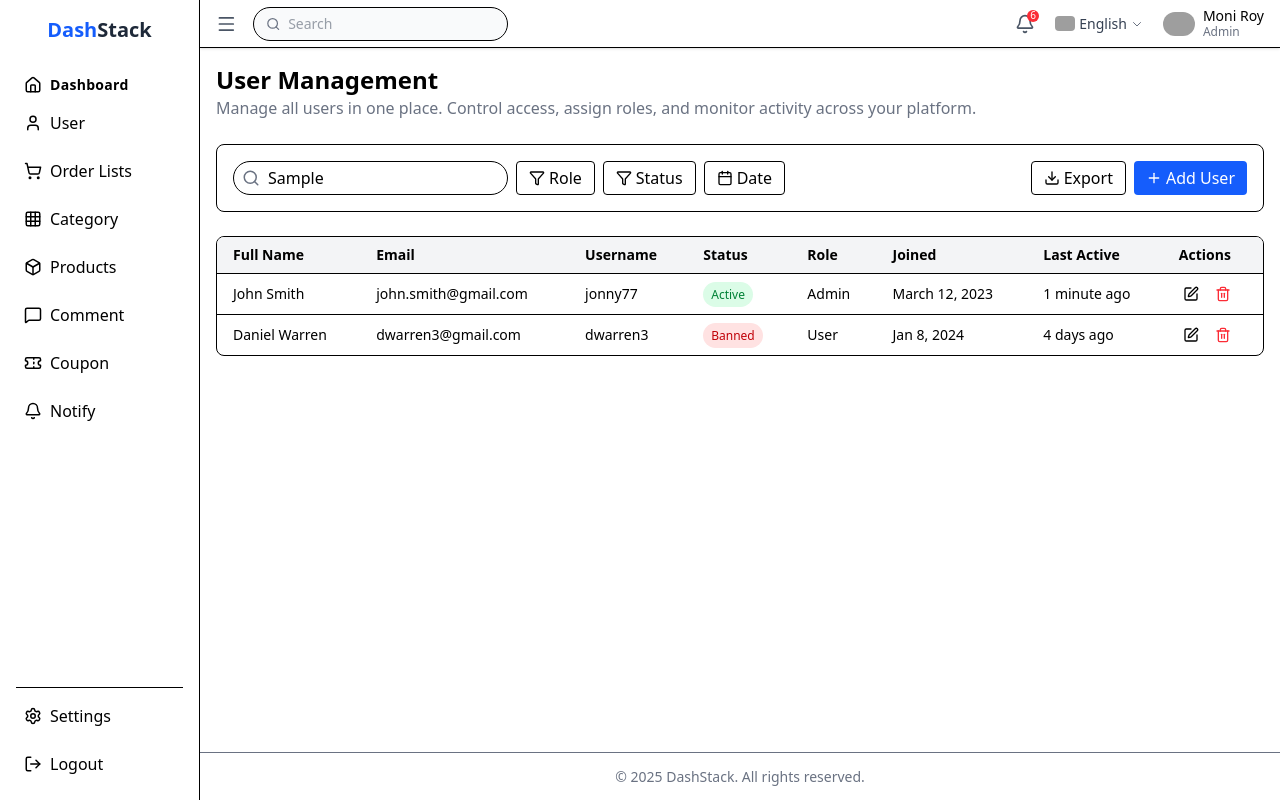
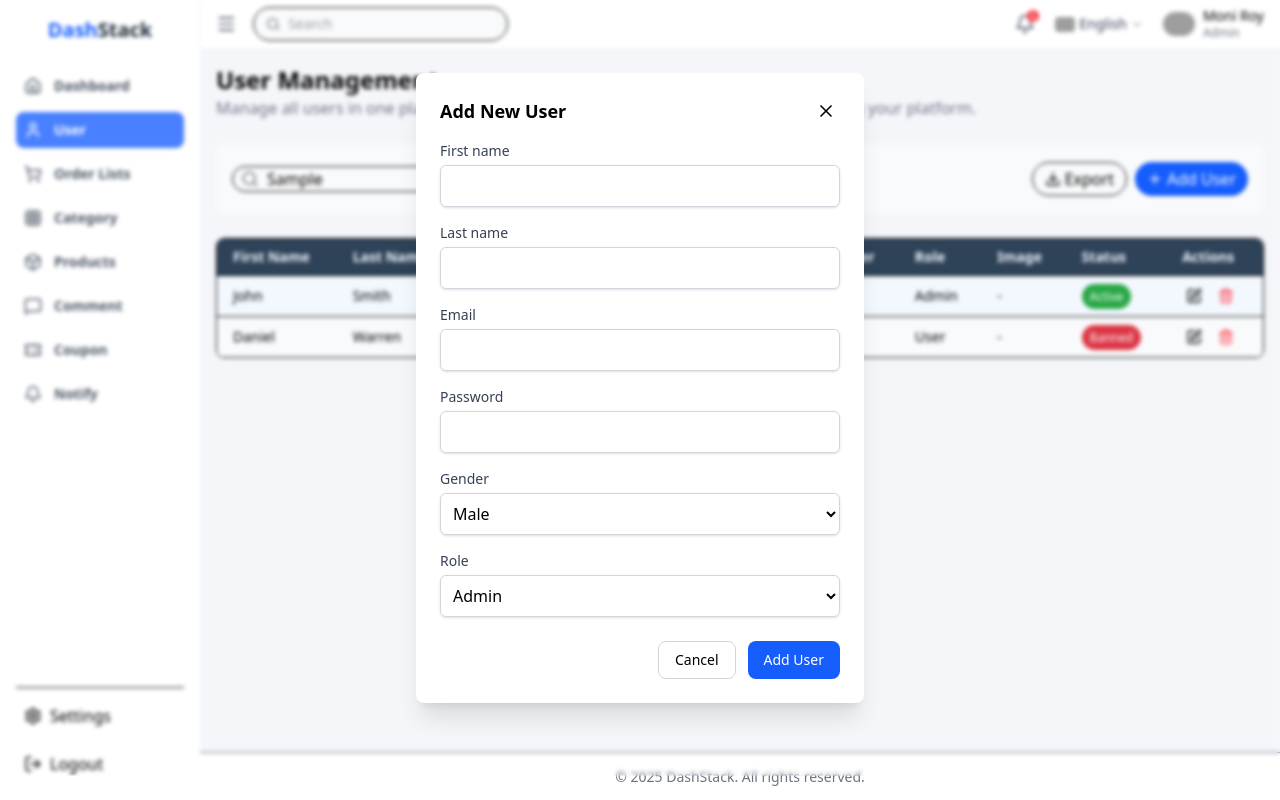
Before and after one commit to vuongducthoai/Project_ShopApp_Admin_FrontEnd_NextJS, a Next.js app in the folder frontend/: page /users in a window 1280 px wide. Both pictures are taken after typing "Sample" into the empty fields and a click on the button "Add User". Built offline with nearby package versions, Linux system fonts and the light colour scheme; grey boxes are pictures that could not be loaded.

Commit message:
fronent user

```diff
--- a/frontend/src/app/layout.tsx
+++ b/frontend/src/app/layout.tsx
@@ -26,7 +26,7 @@ export default function RootLayout({
         {/* Main Content */}
         <div className="flex flex-col flex-1">
           <Header />
-          <main className="flex-1 p-4 overflow-y-auto">{children}</main>
+          <main className="flex-1 p-4 overflow-y-auto bg-[#F5F6FA]">{children}</main>
           <Footer />
         </div>
       </body>
--- a/frontend/src/app/users/page.tsx
+++ b/frontend/src/app/users/page.tsx
@@ -1,9 +1,13 @@
+"use client"
+import {useState} from "react"
 import UserTable from "@/components/users/UserTable";
 import UserFilter from "@/components/users/UserFilter";
+import AddUserModal from "@/components/users/AddUserModal";
 
 export default function UsersPage() {
+  const [isModalopen, setIsModalOpen] = useState(false);
   return (
-    <div className="space-y-6">
+    <main className="space-y-6">
       <div>
         <h1 className="text-2xl font-bold">User Management</h1>
         <p className="text-gray-500">
@@ -11,8 +15,13 @@ export default function UsersPage() {
         </p>
       </div>
 
-      <UserFilter />
+      <UserFilter onAddUserClick={() => setIsModalOpen(true)}/>
+        <AddUserModal
+          isOpen = {isModalopen}
+          onClose={() => setIsModalOpen(false)}
+        >
+        </AddUserModal>
       <UserTable />
-    </div>
+    </main>
   );
 }
--- a/frontend/src/components/layout/Header.tsx
+++ b/frontend/src/components/layout/Header.tsx
@@ -4,7 +4,7 @@ import Image from "next/image";
 
 export default function Header() {
   return (
-    <header className="h-12 bg-red border-b flex items-center justify-between px-4 shadow-sm">
+    <header className="h-12 bg-red flex items-center justify-between px-4 shadow-sm">
       {/* Left section: Menu + Search */}
       <div className="flex items-center">
         <Menu size={24} className="mr-2 text-gray-600 cursor-pointer" />
--- a/frontend/src/components/layout/Sidebar.tsx
+++ b/frontend/src/components/layout/Sidebar.tsx
@@ -1,5 +1,6 @@
 "use client";
 import Link from "next/link";
+import { usePathname } from "next/navigation";
 import {
   Home, Box, ShoppingCart, User,
   MessageSquare, Ticket, Bell,
@@ -7,40 +8,46 @@ import {
 } from "lucide-react";
 
 export default function Sidebar() {
+  const pathname = usePathname();
+
+  const navLinks = [
+     { href: "/", label: "Dashboard", icon: Home },
+    { href: "/users", label: "User", icon: User },
+    { href: "/orders", label: "Order Lists", icon: ShoppingCart },
+    { href: "/categories", label: "Category", icon: Grid },
+    { href: "/products", label: "Products", icon: Box },
+    { href: "/comments", label: "Comment", icon: MessageSquare },
+    { href: "/coupons", label: "Coupon", icon: Ticket },
+    { href: "/notifications", label: "Notify", icon: Bell },
+  ]
+
   return (
-    <aside className="w-50 h-screen bg-white border-r p-4 flex flex-col">
+    <aside className="w-50 h-screen bg-white p-4 flex flex-col">
       <h1 className="text-xl text-center font-bold text-blue-600 mb-6">Dash<span className="text-gray-800">Stack</span></h1>
       <nav className="flex-1 space-y-2">
-    <Link
-          href="/"
-          className="flex items-center gap-2 p-2 hover:bg-gray-100 rounded
-                    font-nunito font-semibold text-[14px] leading-[100%] tracking-[0.3px] mb-[1px]"
-        >
-          <Home size={18}/> Dashboard
-    </Link>
+        {navLinks.map((link) => {
+          const isActive = pathname === link.href;
+          const Icon = link.icon;
 
-
-         <Link href="/users" className="flex items-center gap-2 p-2 hover:bg-gray-100 rounded">
-          <User size={18}/> User
-        </Link>
-        <Link href="/orders" className="flex items-center gap-2 p-2 hover:bg-gray-100 rounded">
-           <ShoppingCart size={18}/> Order Lists
-        </Link>
-        <Link href="/categories" className="flex items-center gap-2 p-2 hover:bg-gray-100 rounded">
-           <Grid size={18}/> Category
-        </Link>
-        <Link href="/products" className="flex items-center gap-2 p-2 hover:bg-gray-100 rounded">
-          <Box size={18}/> Products
-        </Link>
-        <Link href="/comments" className="flex items-center gap-2 p-2 hover:bg-gray-100 rounded">
-          <MessageSquare size={18}/> Comment
-        </Link>
-        <Link href="/coupons" className="flex items-center gap-2 p-2 hover:bg-gray-100 rounded">
-          <Ticket size={18}/> Coupon
-        </Link>
-        <Link href="/notifications" className="flex items-center gap-2 p-2 hover:bg-gray-100 rounded">
-          <Bell size={18}/> Notify
-        </Link>
+          return (
+            <Link
+              key={link.label}
+              href={link.href}
+              className={`
+                flex items-center gap-3 p-2 rounded-lg font-semibold text-sm
+                transition-colors duration-200
+                ${
+                  isActive
+                    ? "bg-[#4880FF] text-white"
+                    : "text-gray-600 hover:bg-gray-100"
+                }
+              `}
+            >
+              <Icon size={18} />
+              {link.label}
+            </Link>
+          );
+        })}
       </nav>
       <div className="border-t pt-2 space-y-2">
         <Link href="/settings" className="flex items-center gap-2 p-2 hover:bg-gray-100 rounded">
--- /dev/null
+++ b/frontend/src/components/users/AddUserModal.tsx
@@ -0,0 +1,84 @@
+"use client"
+import { X } from "lucide-react"
+
+type AddUserModalProps = {
+    isOpen: boolean;
+    onClose: () => void;
+};
+
+export default function AddUserModal({isOpen, onClose} : AddUserModalProps){
+    //If Modal no open, no render
+    if(!isOpen) return null;
+
+    return (
+        <div className="fixed inset-0 backdrop-blur-[2px] z-40 flex justify-center items-center">
+              <div className="bg-white rounded-lg shadow-xl p-6 w-full max-w-md relative">
+            <div className="flex justify-between items-center mb-4">
+                <h3 className="text-lg font-semibold">Add New User</h3>
+                <button onClick={onClose} className="p-1 hover:bg-gray-200 rounded-full cursor-pointer">
+                    <X size={20}/>
+                </button>
+            </div>
+
+            {/* Form add user */}
+            <form>
+                <div className="space-y-4">
+                    <div>
+                        <label htmlFor="firstName" className="block text-sm font-medium text-gray-700">First name</label>
+                         <input suppressHydrationWarning type="text" id="firstName" className="mt-1 block w-full border border-gray-300 rounded-md shadow-sm p-2" />
+                    </div>
+                     <div>
+                        <label htmlFor="lastName" className="block text-sm font-medium text-gray-700">Last name</label>
+                         <input suppressHydrationWarning type="text" id="lastName" className="mt-1 block w-full border border-gray-300 rounded-md shadow-sm p-2" />
+                    </div>
+                    <div>
+                        <label htmlFor="email" className="block text-sm font-medium text-gray-700">Email</label>
+                        <input type="email" id="email" className="mt-1 block w-full border border-gray-300 rounded-md shadow-sm p-2" />
+                    </div>
+
+                     <div>
+                        <label htmlFor="password" className="block text-sm font-medium text-gray-700">Password</label>
+                        <input type="password" id="password" className="mt-1 block w-full border border-gray-300 rounded-md shadow-sm p-2" />
+                    </div>
+
+                    <div>
+                        <label htmlFor="gender" className="block text-sm font-medium text-gray-700">Gender</label>
+                         <select id="gender" className="mt-1 block w-full border border-gray-300 rounded-md shadow-sm p-2">
+                            <option>Male</option>
+                            <option>Female</option>
+                        </select>
+                    </div>
+
+                     <div>
+                        <label htmlFor="role" className="block text-sm font-medium text-gray-700">Role</label>
+                        <select id="role" className="mt-1 block w-full border border-gray-300 rounded-md shadow-sm p-2">
+                            <option>Admin</option>
+                            <option>Customer</option>
+                        </select>
+                     </div>
+                </div>
+
+                {/* Footer with actions */}
+
+                <div className="mt-6 flex justify-end gap-3">
+                    <button
+                    type="button"
+                    onClick={onClose}
+                    className="px-4 py-2 text-sm font-medium border border-gray-300 rounded-lg hover:bg-gray-50 cursor-pointer"
+
+                    >
+                        Cancel
+                    </button>
+
+                    <button
+                        type="submit"
+                        className="px-4 py-2 text-sm font-medium text-white bg-blue-600 rounded-lg hover:bg-blue-700 cursor-pointer"
+                        >
+                        Add User
+                    </button>
+                </div>
+            </form>
+        </div>
+    </div>
+    )
+}
--- /dev/null
+++ b/frontend/src/components/users/FilterDropdown.tsx
@@ -0,0 +1,84 @@
+"use client";
+import { useState, useRef, useEffect, ElementType } from "react";
+import { ChevronDown } from "lucide-react";
+
+
+type OptionType  = {
+  label: string;
+  icon: ElementType;
+};
+
+type FilterDropdownProps = {
+  label: string;
+  icon: ElementType;
+  options: OptionType[];
+  selectedValue: string | null;
+  onSelect: (value: string) => void;
+};
+
+
+//Component Dropdown can be reused
+export default function FilterDropdown({ label, icon: Icon, options, selectedValue, onSelect} : FilterDropdownProps) {
+    const [isOpen, setIsOpen] = useState(false);
+    const dropdownRef = useRef<HTMLDivElement>(null);
+
+    useEffect(() => {
+      function handleClickOutside(event: MouseEvent) {
+        if(dropdownRef.current && !dropdownRef.current.contains(event.target as Node)){
+          setIsOpen(false);
+        }
+      }
+      document.addEventListener("mousedown", handleClickOutside);
+      return () => {
+        document.removeEventListener("mousedown", handleClickOutside);
+      };
+    }, [dropdownRef]);
+
+    //Function handle this item selected
+    const handleSelect = (optionLabel: string) => {
+        onSelect(optionLabel);
+        setIsOpen(false);
+    }
+
+  return (
+    <div className="relative" ref={dropdownRef}>
+      <button
+        suppressHydrationWarning
+        onClick={() => setIsOpen(!isOpen)}
+        className="flex items-center gap-2 border rounded-full px-4 py-2 text-sm bg-white hover:bg-gray-50 min-w-[120px] cursor-pointer"
+      >
+        <Icon size={16} className="text-gray-600" />
+        <span className="font-medium text-gray-700">{ selectedValue|| label}</span>
+        <ChevronDown size={16} className="text-gray-500" />
+      </button>
+
+      {/* Menu dropdown */}
+      {isOpen && (
+        <div className="absolute top-full mt-2 w-full bg-white border rounded-lg shadow-lg z-10">
+          <ul className="py-1">
+            {options.map((option) => {
+              // --- BƯỚC 3: Kiểm tra item có đang được chọn không ---
+              const isSelected = selectedValue === option.label;
+              return (
+                <li key={option.label}>
+                  <button
+                    suppressHydrationWarning
+                    onClick={() => handleSelect(option.label)}
+                    className={`flex items-center gap-3 w-full text-left px-4 py-2 text-sm cursor-pointer ${
+                      isSelected
+                        ? "bg-blue-600 text-white" // Style selected
+                        : "text-gray-700 hover:bg-gray-100" // Style default
+                    }`}
+                  >
+                    {option.icon && <option.icon size={16} className={isSelected ? 'text-white' : 'text-gray-500'} />}
+                    {option.label}
+                  </button>
+                </li>
+              );
+            })}
+          </ul>
+        </div>
+      )}
+    </div>
+  );
+}
--- a/frontend/src/components/users/UserFilter.tsx
+++ b/frontend/src/components/users/UserFilter.tsx
@@ -1,34 +1,74 @@
 "use client";
-import { Search, Filter, Calendar, Plus, Download } from "lucide-react";
+import { useState, useRef, useEffect, ElementType } from "react";
+import { Search, Filter, Calendar, Plus, Download, User, ShieldCheck, ChevronDown, LayoutGrid } from "lucide-react";
+import FilterDropdown from "./FilterDropdown";
 
-export default function UserFilter() {
+type UserFilterProps = {
+  onAddUserClick: () => void;
+}
+
+
+
+
+export default function UserFilter({onAddUserClick} : UserFilterProps) {
+  //Management state of every dtopdown
+  const [selectedRole, setSelectedRole] = useState<string | null>(null);
+  const [selectedStatus, setSelectedStatus] = useState<string | null>(null);
+
+
+  const roleOptions = [
+    {label: "All", icon: LayoutGrid},
+    { label: "Admin", icon: ShieldCheck },
+    { label: "Customer", icon: User },
+  ];
+
+  const statusOptions = [
+    {label: "All", icon: LayoutGrid},
+    {label: "Active", icon: ShieldCheck},
+    {label: "Banned", icon: User},
+    {label: "Pending", icon: User },
+  ]
   return (
-    <div className="flex flex-wrap justify-between items-center gap-4 bg-white p-4 border rounded-lg">
-      <div className="flex gap-2 flex-wrap">
+    <div className="flex flex-wrap justify-between items-center gap-4 bg-[#F9FAFB] p-4 rounded-lg">
+      <div className="flex gap-2 flex-wrap items-center">
+        {/* Search */}
         <div className="flex items-center border rounded-[20px] px-2">
           <Search size={18} className="text-gray-500" />
           <input
+            suppressHydrationWarning
             type="text"
             placeholder="Search"
             className="ml-2 outline-none border-none"
           />
         </div>
-        <button className="flex items-center gap-1 border rounded px-3 py-1 hover:bg-gray-50">
-          <Filter size={16} /> Role
-        </button>
-        <button className="flex items-center gap-1 border rounded px-3 py-1 hover:bg-gray-50">
-          <Filter size={16} /> Status
-        </button>
-        <button className="flex items-center gap-1 border rounded px-3 py-1 hover:bg-gray-50">
-          <Calendar size={16} /> Date
-        </button>
+
+
+
+        <FilterDropdown
+          label="Role"
+          icon={User}
+          options={roleOptions}
+          selectedValue = {selectedRole}
+          onSelect = {setSelectedRole}
+
+        />
+        <FilterDropdown
+          label="Status"
+          icon={ShieldCheck}
+          options={statusOptions}
+          selectedValue = {selectedStatus}
+          onSelect = {setSelectedStatus}
+          />
       </div>
 
       <div className="flex gap-2">
-        <button className="flex items-center gap-1 border rounded px-3 py-1 hover:bg-gray-50">
+        <button suppressHydrationWarning className="flex items-center gap-1 border rounded-[20px] px-3 py-1 hover:bg-gray-50 cursor-pointer">
           <Download size={16} /> Export
         </button>
-        <button className="flex items-center gap-1 bg-blue-600 text-white rounded px-3 py-1 hover:bg-blue-700">
+        <button suppressHydrationWarning
+                className="flex items-center gap-1 bg-blue-600 text-white rounded-[20px] px-3 py-1 hover:bg-blue-700 cursor-pointer"
+                onClick={onAddUserClick}
+                >
           <Plus size={16} /> Add User
         </button>
       </div>
--- a/frontend/src/components/users/UserStatusBadge.tsx
+++ b/frontend/src/components/users/UserStatusBadge.tsx
@@ -1,10 +1,7 @@
 export default function UserStatusBadge({ status }: { status: string }) {
   const colors: Record<string, string> = {
-    Active: "bg-green-100 text-green-700",
-    Inactive: "bg-gray-100 text-gray-700",
-    Banned: "bg-red-100 text-red-700",
-    Pending: "bg-blue-100 text-blue-700",
-    Suspended: "bg-orange-100 text-orange-700",
+    Active: "bg-[#28A745] text-[#FFFFFF]",
+    Banned: "bg-[#DC3545] text-[#FFFFFF]",
   };
 
   return (
--- a/frontend/src/components/users/UserTable.tsx
+++ b/frontend/src/components/users/UserTable.tsx
@@ -27,37 +27,54 @@ export default function UserTable() {
   return (
     <div className="overflow-x-auto bg-white border rounded-lg">
       <table className="min-w-full text-sm">
-        <thead className="bg-gray-100">
+        <thead className="bg-[#2E4258] text-[#F3F8FF]">
           <tr>
-            <th className="px-4 py-2 text-left">Full Name</th>
+            <th className="px-4 py-2 text-left">First Name</th>
+            <th className="px-4 py-2 text-left">Last Name</th>
             <th className="px-4 py-2 text-left">Email</th>
-            <th className="px-4 py-2 text-left">Username</th>
+            <th className="px-4 py-2 text-left">Phone Number</th>
+            <th className="px-4 py-2 text-left">Gender</th>
+            <th className="px-4 py-2 text-left">Role</th>
+            <th className="px-4 py-2 text-left">Image</th>
             <th className="px-4 py-2 text-left">Status</th>
-            <th className="px-4 py-2 text-left">Role</th>
-            <th className="px-4 py-2 text-left">Joined</th>
-            <th className="px-4 py-2 text-left">Last Active</th>
             <th className="px-4 py-2 text-left">Actions</th>
           </tr>
         </thead>
-        <tbody>
+
+       <tbody>
           {users.map((u, i) => (
-            <tr key={i} className="border-t hover:bg-gray-50">
-              <td className="px-4 py-2">{u.name}</td>
+            <tr
+              key={i}
+              className={`border-t ${
+                i % 2 === 0 ? "bg-[#F3F8FF]" : "bg-[#F9FAFB]"
+              } hover:bg-gray-200`}
+            >
+              <td className="px-4 py-2">{u.name.split(" ")[0]}</td>
+
+              <td className="px-4 py-2">{u.name.split(" ").slice(1).join(" ")}</td>
+
               <td className="px-4 py-2">{u.email}</td>
-              <td className="px-4 py-2">{u.username}</td>
+
+              <td className="px-4 py-2">-</td>
+
+              <td className="px-4 py-2">-</td>
+
+              <td className="px-4 py-2">{u.role}</td>
+
+              <td className="px-4 py-2">-</td>
+
               <td className="px-4 py-2">
                 <UserStatusBadge status={u.status} />
               </td>
-              <td className="px-4 py-2">{u.role}</td>
-              <td className="px-4 py-2">{u.joined}</td>
-              <td className="px-4 py-2">{u.lastActive}</td>
-              <td className="px-4 py-2 flex gap-2">
-                <button className="p-1 hover:bg-gray-100 rounded">
-                  <Edit size={16} />
-                </button>
-                <button className="p-1 hover:bg-gray-100 rounded text-red-500">
-                  <Trash2 size={16} />
-                </button>
+              <td className="px-4 py-2">
+                <div className="flex items-center gap-2">
+                  <button suppressHydrationWarning className="p-1 hover:bg-gray-300 rounded-md">
+                    <Edit size={16} />
+                  </button>
+                  <button suppressHydrationWarning className="p-1 hover:bg-gray-300 rounded-md text-red-500">
+                    <Trash2 size={16} />
+                  </button>
+                </div>
               </td>
             </tr>
           ))}
```
